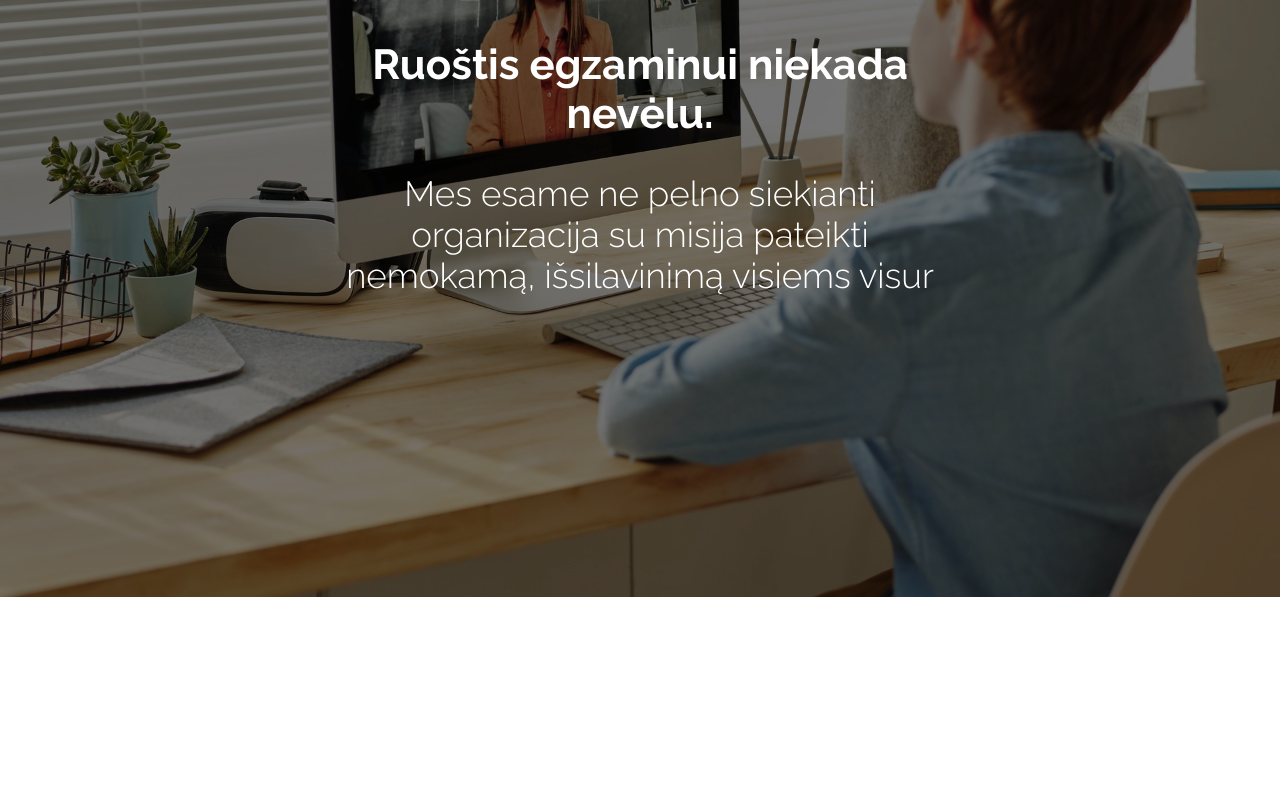
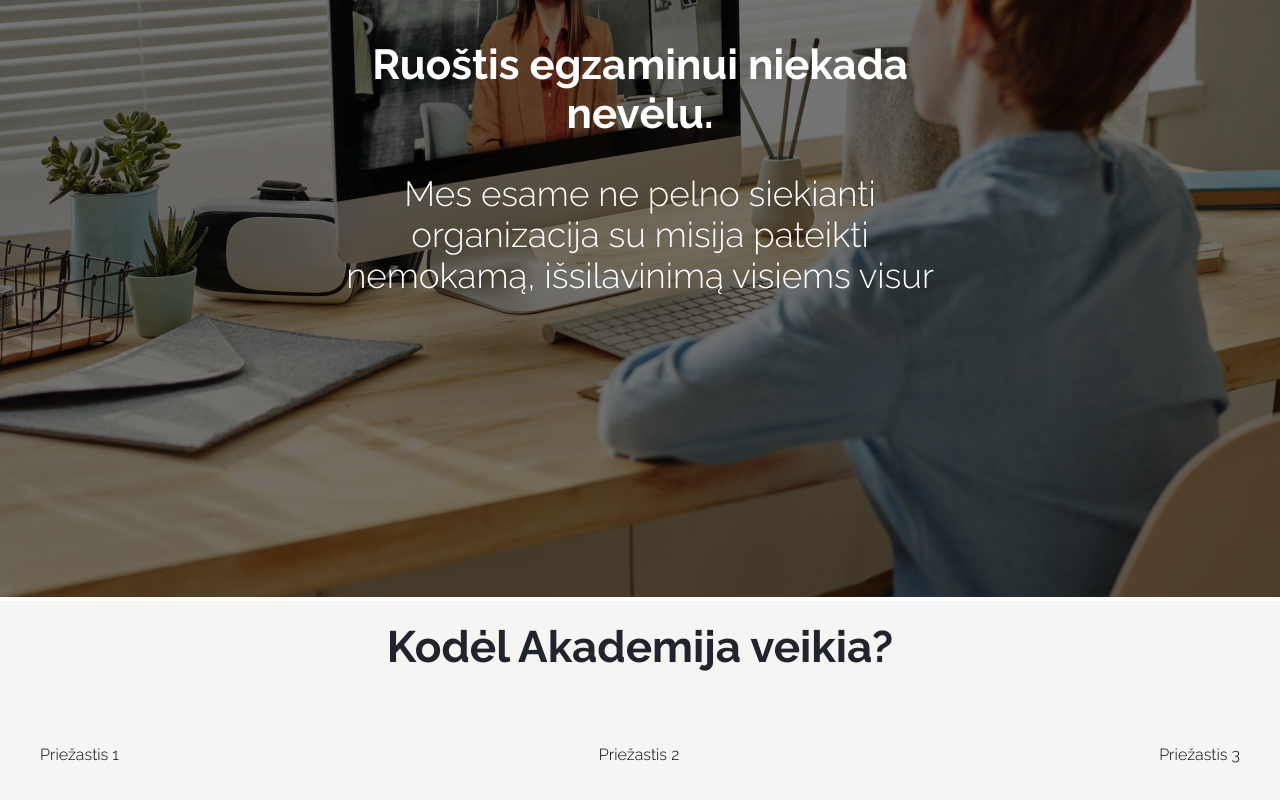
Before and after one commit to ArnasDickus/Akademija, a React (Create React App) app: page / in a window 1280 px wide. Shown: the part 317-1117 px from the top of the page. Before the commit the page ends 918 px from the top, so only its background shows below. Built offline with nearby package versions, Linux system fonts and the light colour scheme.

Commit message:
kodel veikia sekcija pabaigta

```diff
--- a/src/pages/home/home.page.js
+++ b/src/pages/home/home.page.js
@@ -1,11 +1,13 @@
 import React from 'react';
 import './home.styles.scss';
-import Hero from "./sections/hero.section";
+import Hero from "./sections/hero/hero.section";
+import WhyWorks from "./sections/whyWorks/whyWorks.section";
 
 const Home = () => {
     return (
         <div>
            <Hero />
+           <WhyWorks />
         </div>
 
     )
--- a/src/pages/home/sections/hero.module.scss
+++ b/src/pages/home/sections/hero/hero.module.scss
@@ -1,4 +1,4 @@
-@import '../../../baseScss/global/mixins';
+@import '../../../../baseScss/global/mixins';
 
 
 .container {
--- a/src/pages/home/sections/hero.section.js
+++ b/src/pages/home/sections/hero/hero.section.js
@@ -1,5 +1,5 @@
 import React from 'react';
-import HeroImage from '../../../assets/hero.jpg';
+import HeroImage from '../../../../assets/hero.jpg';
 import classes from './hero.module.scss';
 
 
--- /dev/null
+++ b/src/pages/home/sections/whyWorks/whyWorks.module.scss
@@ -0,0 +1,24 @@
+.container {
+  padding-top: 20px;
+  background-color: #F7F5F4;
+}
+
+.title {
+  text-align: center;
+  font-size: 44px;
+  font-weight: 600;
+  color: #21242c;
+  margin-top: 0;
+}
+
+.row {
+  display: flex;
+  justify-content: space-between;
+}
+
+.wrapper {
+  margin-right: auto;
+  margin-left:  auto;
+  max-width: 1200px;
+  padding: 20px 10px;
+}
--- /dev/null
+++ b/src/pages/home/sections/whyWorks/whyWorks.section.js
@@ -0,0 +1,28 @@
+import React from 'react';
+
+import classes from './whyWorks.module.scss';
+
+const WhyWorks = () => {
+    return (
+        <div className={classes.container}>
+            <h2 className={classes.title}>Kodėl Akademija veikia?</h2>
+            <div className={classes.wrapper}>
+                <div className={classes.row}>
+                    <div>
+                        <p>Priežastis 1</p>
+                    </div>
+
+                    <div>
+                        <p>Priežastis 2</p>
+                    </div>
+
+                    <div>
+                        <p>Priežastis 3</p>
+                    </div>
+                </div>
+            </div>
+        </div>
+    )
+}
+
+export default WhyWorks;
```
